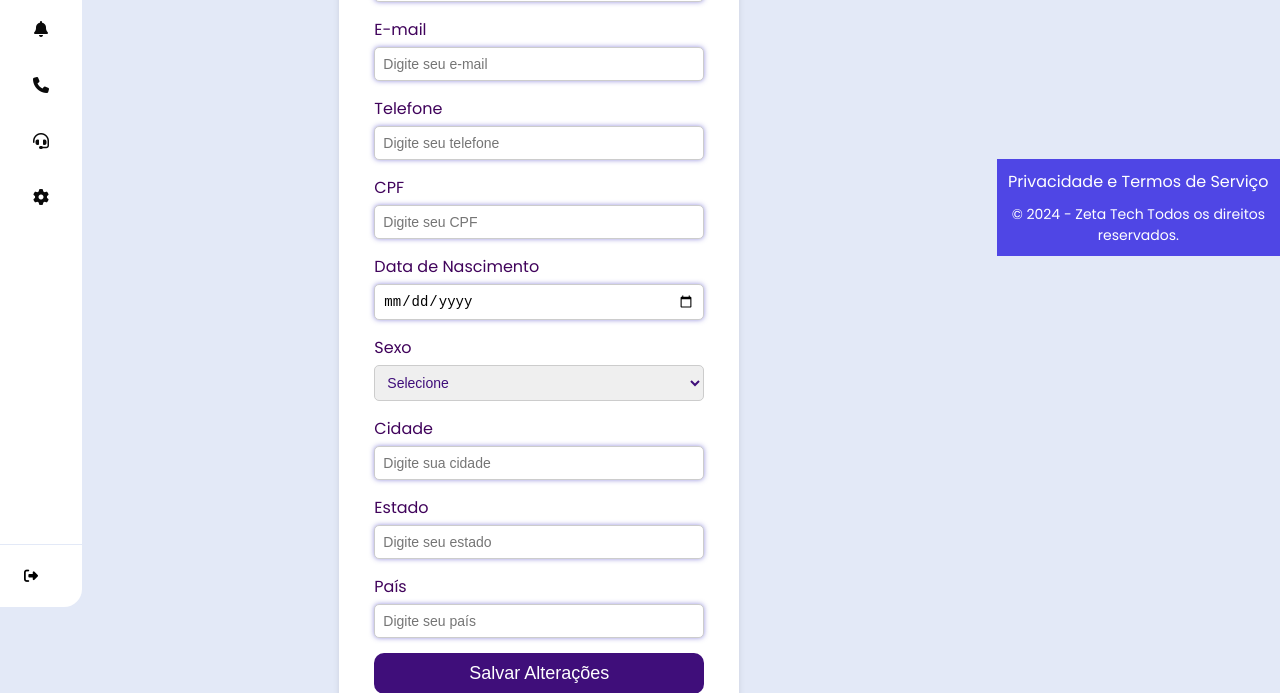
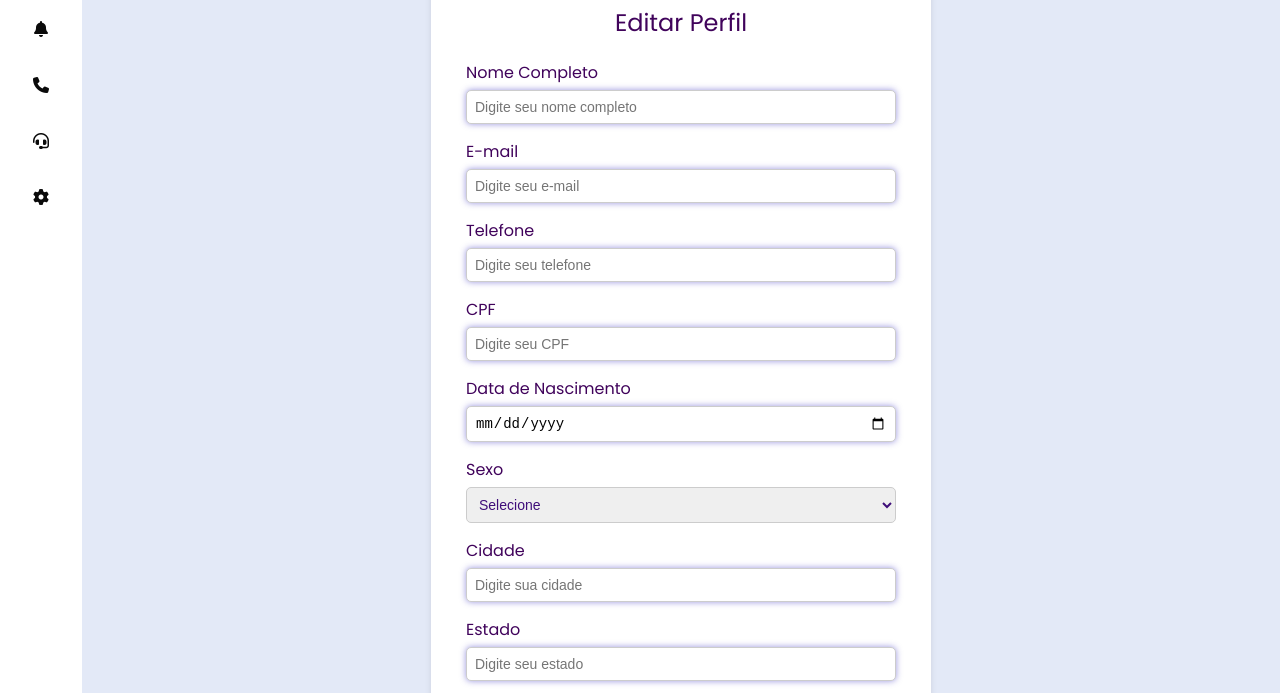
Before and after one commit to SergioBadaro/zeta-tech, a plain HTML site: page assets/perfil-usuario.html in a window 1280 px wide. Shown: the part 193-886 px from the top of the page. Drawn offline with Linux system fonts and the light colour scheme.

Commit message:
Atualizações na tela de perfil de usuário

```diff
--- a/assets/perfil-usuario.html
+++ b/assets/perfil-usuario.html
@@ -161,14 +161,6 @@
         </div>
     </div>
 
-    <footer>
-        <div class="footer-links">
-            <a href="/assets/politica-termos.html" target="_blank">Privacidade e Termos de Serviço</a>
-        </div>
-        <p>&copy; 2024 - Zeta Tech Todos os direitos reservados.</p>
-    </footer>
-
-
     <script src="/js/perfil-usuario.js"></script>
 
 </body>
--- a/css/perfil-usuario.css
+++ b/css/perfil-usuario.css
@@ -13,7 +13,6 @@ body {
   display: flex;
   justify-content: center;
   align-items: center;
-  height: 100vh;
 }
 
 .layout-container {
@@ -34,7 +33,7 @@ body {
   padding: 35px;
   border-radius: 10px;
   box-shadow: 0 4px 6px rgba(0, 0, 0, 0.1);
-  max-width: 400px;
+  max-width: 500px;
   width: 100%;
 }
 
@@ -84,13 +83,13 @@ body {
 
 input {
   border: 1px solid #454488;
-  box-shadow: 0 0 5px rgba(49, 42, 189, 0.5);
+  box-shadow: 0 0 6px rgba(49, 42, 189, 0.5);
   outline: none;
 }
 
 input:focus {
   border: 1px solid #454488;
-  box-shadow: 0 0 5px rgba(49, 42, 189, 0.5);
+  box-shadow: 0 0 px rgba(49, 42, 189, 0.5);
   outline: none;
 }
 
@@ -122,7 +121,6 @@ select {
   flex-direction: column;
   justify-content: space-between;
   background-color: #ffffff;
-  height: 100vh;
   border-radius: 0px 18px 18px 0px;
   position: relative;
   transition: all 0.5s;
@@ -263,32 +261,3 @@ select {
   justify-content: flex-start;
   gap: 14px;
 }
-
-/* Footer */
-footer {
-  background-color: #4f46e5;
-  padding: 10px;
-  color: #fff;
-  text-align: center;
-}
-
-footer .footer-links {
-  display: flex;
-  justify-content: center;
-  gap: 20px;
-  margin-bottom: 10px;
-}
-
-footer .footer-links a {
-  color: #fff;
-  text-decoration: none;
-  font-size: 16px;
-}
-
-footer .footer-links a:hover {
-  color: #c09be8;
-}
-
-footer p {
-  font-size: 14px;
-}
```
